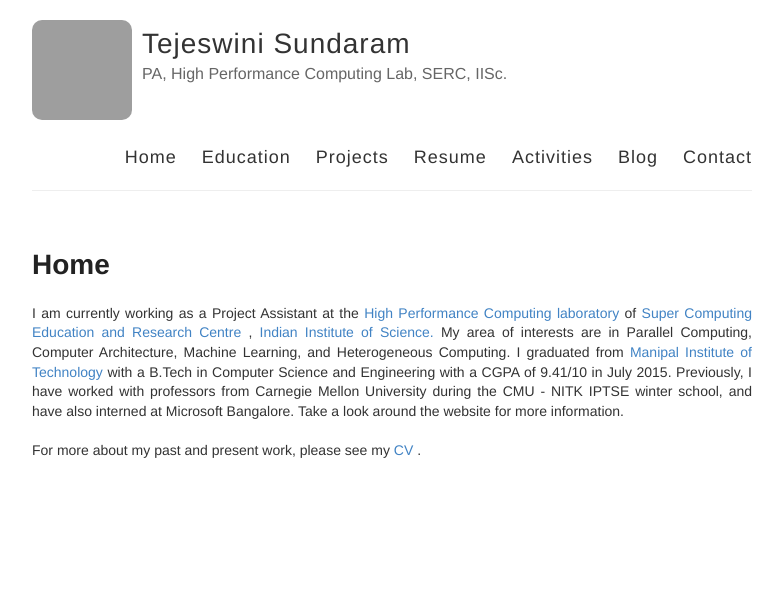
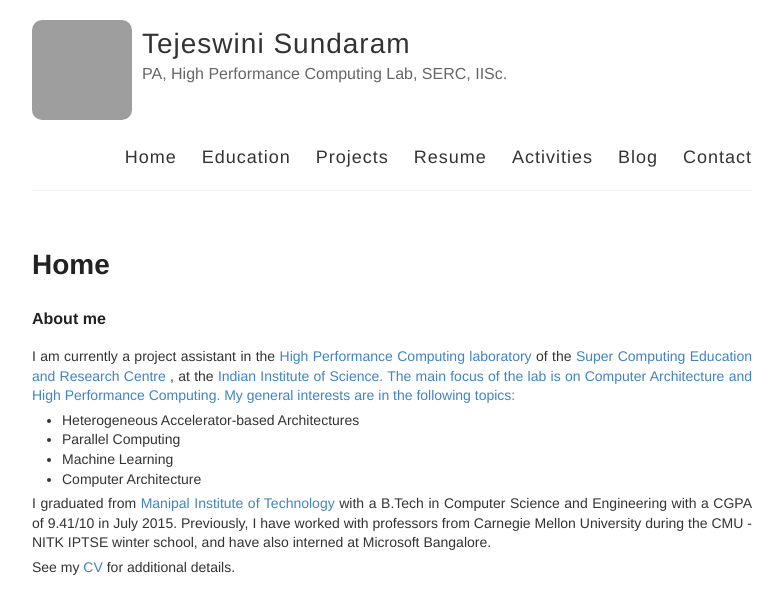
Before and after one commit to tejeswinisundaram/tejeswinisundaram.github.io, a Jekyll site: the page built from home.md, in a window 1280 px wide, cut to the strip 0-614 px from the top of the page. Shown: the whole strip, without its empty margins (248-1031 px from the left). Built offline with Jekyll 4.4.1, drawn with Linux system fonts in a browser that asks for light colours; Markdown is read by kramdown in place of the engine named in the settings; grey boxes are pictures that could not be loaded.

Commit message:
Update home.md

```diff
--- a/home.md
+++ b/home.md
@@ -4,4 +4,14 @@
 permalink: /
 ---
 
-I am currently working as a Project Assistant at the <a href= "http://hpc.serc.iisc.ernet.in/"> High Performance Computing laboratory </a> of<a href = "http://www.serc.iisc.in/"> Super Computing Education and Research Centre </a>, <a href = "http://www.iisc.ernet.in/">Indian Institute of Science. </a> My area of interests are in Parallel Computing, Computer Architecture, Machine Learning, and Heterogeneous Computing. I graduated from <a href = "http://manipal.edu/mu.html"> Manipal Institute of Technology </a> with a B.Tech in Computer Science and Engineering with a CGPA of 9.41/10 in July 2015. Previously, I have worked with professors from Carnegie Mellon University  during the CMU - NITK IPTSE winter school, and have also interned at Microsoft Bangalore. Take a look around the website for more information. <br /><br/>For more about my past and present work, please see my <a href = "http://tejeswinisundaram.github.io/assets/tejeswini_resume.pdf"> CV </a>.
+### About me
+I am currently a project assistant in the <a href= "http://hpc.serc.iisc.ernet.in/"> High Performance Computing laboratory </a> of the <a href = "http://www.serc.iisc.in/"> Super Computing Education and Research Centre </a>, at the <a href = "http://www.iisc.ernet.in/">Indian Institute of Science. The main focus of the lab is on Computer Architecture and High Performance Computing. My general interests are in the following topics:
+
+  * Heterogeneous Accelerator-based Architectures
+  * Parallel Computing
+  * Machine Learning
+  * Computer Architecture
+
+I graduated from <a href = "http://manipal.edu/mu.html"> Manipal Institute of Technology </a> with a B.Tech in Computer Science and Engineering with a CGPA of 9.41/10 in July 2015. Previously, I have worked with professors from Carnegie Mellon University  during the CMU - NITK IPTSE winter school, and have also interned at Microsoft Bangalore.
+
+See my  <a href = "http://tejeswinisundaram.github.io/assets/tejeswini_resume.pdf"> CV </a>  for additional details.
```
